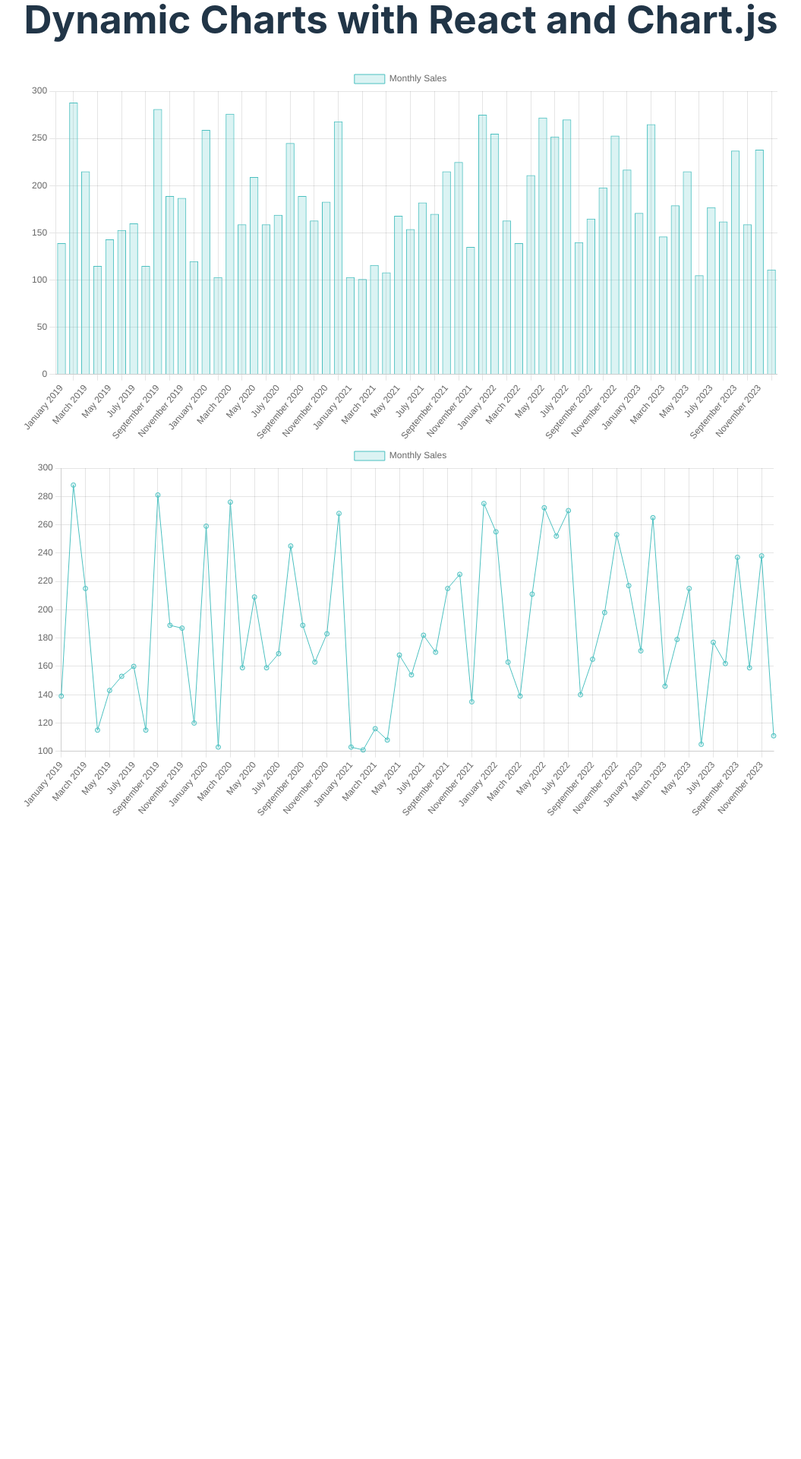
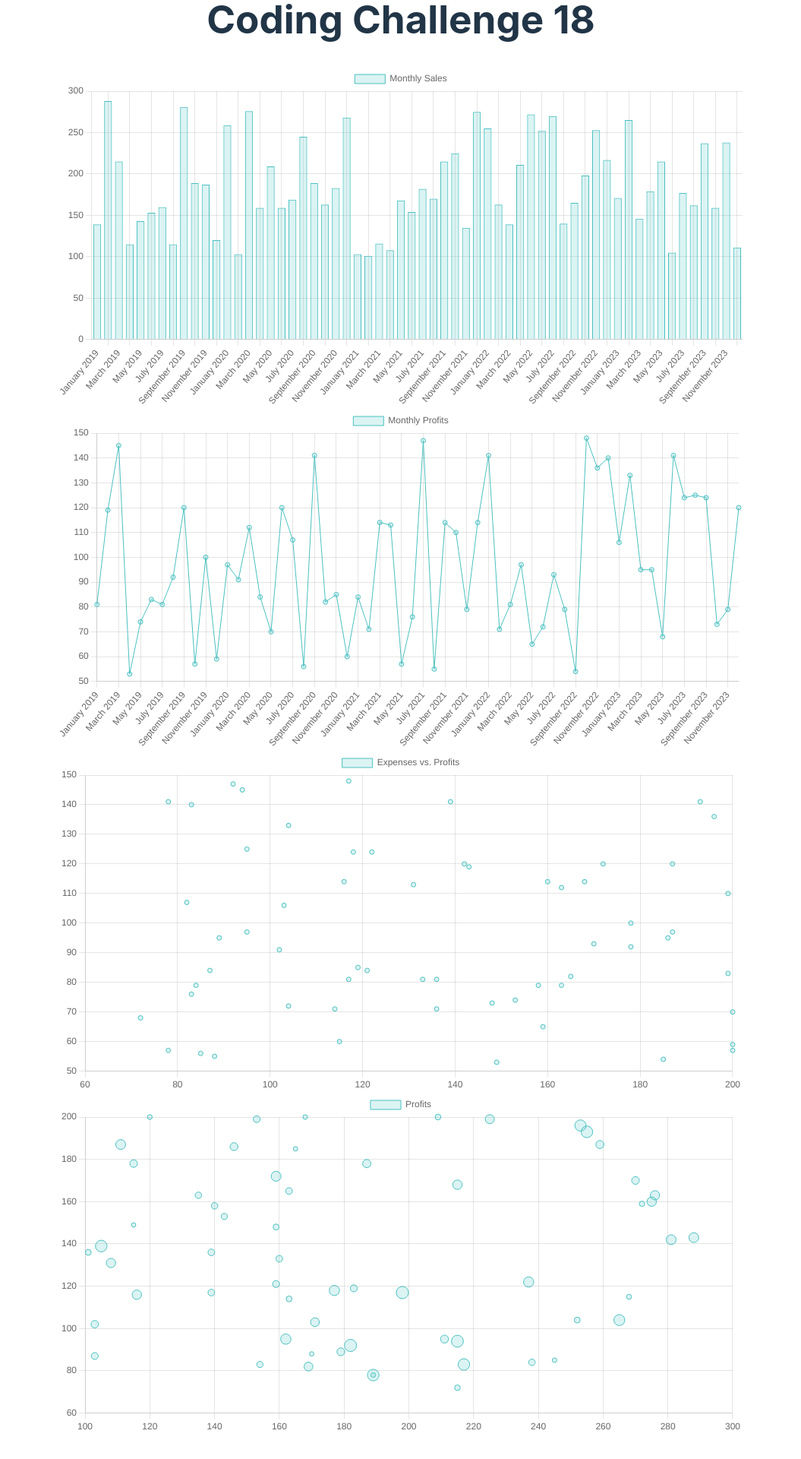
Before and after one commit to le0mcc/coding-project-18, a React (Vite) app: page / in a window 1280 px wide. Shown: the part 69-1989 px from the top of the page at 76% size, without its empty margins (112-1167 px from the left). Before the commit the page ends 1181 px from the top, so only its background shows below. Built offline with nearby package versions, Linux system fonts and the light colour scheme.

Commit message:
Complete Scatter Chart

```diff
--- a/src/App.jsx
+++ b/src/App.jsx
@@ -3,6 +3,8 @@ import './App.css'
 import React, { useEffect, useRef } from 'react';
 import { BarChart } from './components/BarChart';
 import { LineChart } from './components/LineChart';
+import { ScatterChart } from './components/ScatterChart';
+import { BubbleChart } from './components/BubbleChart';
 
 function App() {
   // Store fetched data dna initialize the state the null
@@ -22,14 +24,14 @@ function App() {
     // Render each chart component, passing chartData as the data prop
     <>
       <div style={{ textAlign: 'center' }}>
-        <h1>Dynamic Charts with React and Chart.js</h1>
+        <h1>Coding Challenge 18</h1>
         <BarChart data={chartData} />
         <LineChart data={chartData} />
+        <ScatterChart data={chartData} />
+        <BubbleChart data={chartData} />
       </div>
     </>
-    //ScatterChart data={chartData}
-    //BubbleChart data={chartData}
   )
-}
+};
 
-export default App
+export default App;
--- a/src/components/BubbleChart.jsx
+++ b/src/components/BubbleChart.jsx
@@ -0,0 +1,31 @@
+import ChartComponent from "./Chart";
+
+export const BubbleChart = ({ data }) => {
+  // Create a new array to label the data by the x, y, and r coordinates
+  let newArray = [];
+  for (let index = 0; index < data.sales.length; index++) {
+        newArray.push({x: data.sales[index], y: data.expenses[index], r: data.profits[index]/276*15})
+  }
+  // Functional components to render a bubble chart
+  const bubbleChartData = {
+      labels: data.sales,
+      datasets: [
+        {
+          label: 'Profits',
+          data: newArray, // y-axis values based on the sales from the data prop
+          backgroundColor: 'rgba(75, 192, 192, 0.2)', // styles the chart
+          borderColor: 'rgba(75, 192, 192, 1)',
+          borderWidth: 1,
+        },
+      ],
+    };
+    const bubbleChartOptions = {
+        scales: { //configures the chart axes
+          y: {
+            beginAtZero: false, // fits the y axis to the graph
+          },
+        },
+      };
+    // passes type, data, and options props to ChartComponent to render the bubble chart
+    return <ChartComponent type="bubble" data={bubbleChartData} options={bubbleChartOptions} />;
+};
--- a/src/components/LineChart.jsx
+++ b/src/components/LineChart.jsx
@@ -6,8 +6,8 @@ export const LineChart = ({ data }) => {
       labels: data.months, // x-axis labels based on months from the data prop
       datasets: [
         {
-          label: 'Monthly Sales',
-          data: data.sales, // y-axis values based on the sales from the data prop
+          label: 'Monthly Profits',
+          data: data.profits, // y-axis values based on the sales from the data prop
           backgroundColor: 'rgba(75, 192, 192, 0.2)', // styles the chart's lines
           borderColor: 'rgba(75, 192, 192, 1)',
           borderWidth: 1,
--- a/src/components/ScatterChart.jsx
+++ b/src/components/ScatterChart.jsx
@@ -1,13 +1,18 @@
 import ChartComponent from "./Chart";
 
 export const ScatterChart = ({ data }) => {
+    // Create a new array to label the data by the x and r coordinates
+    let newArray = [];
+    for (let index = 0; index < data.expenses.length; index++) {
+        newArray.push({x: data.expenses[index], y: data.profits[index]})
+    }
   // Functional components to render a scatter chart
   const scatterChartData = {
-      labels: data.months, // x-axis labels based on months from the data prop
+      labels: data.expenses,
       datasets: [
         {
-          label: 'Monthly Sales',
-          data: data.sales, // y-axis values based on the sales from the data prop
+          label: 'Expenses vs. Profits',
+          data: newArray, // y-axis values based on the sales from the data prop
           backgroundColor: 'rgba(75, 192, 192, 0.2)', // styles the chart
           borderColor: 'rgba(75, 192, 192, 1)',
           borderWidth: 1,
@@ -16,9 +21,10 @@ export const ScatterChart = ({ data }) => {
     };
     const scatterChartOptions = {
         scales: { //configures the chart axes
-          y: {
-            beginAtZero: true, // ensures the Y-axis from zero for a consistent scale
-          },
+            x: {
+                type: 'linear',
+                position: 'bottom'
+            }
         },
       };
     // passes type, data, and options props to ChartComponent to render the scatter chart
```
